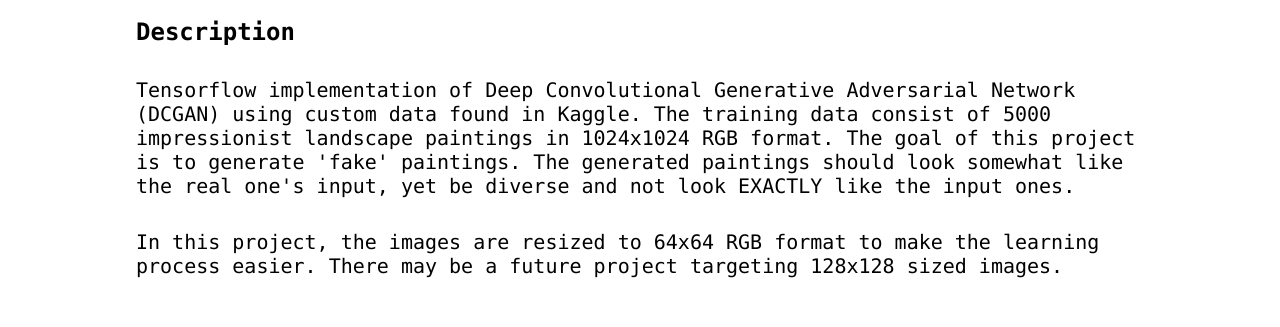
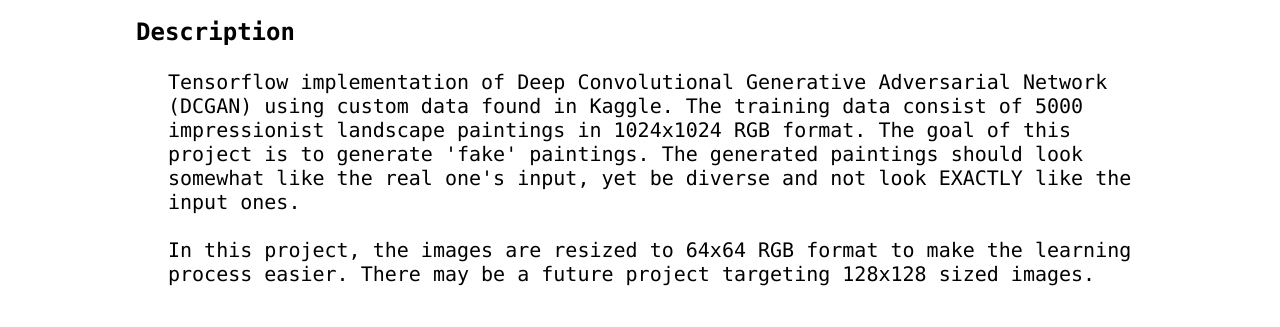
Before and after one commit to lbh199711/Personal-website, a Vue app in the folder frontend/: page /project/DCGAN in a window 1280 px wide. Shown: the part 399-726 px from the top of the page. Built offline with nearby package versions, Linux system fonts and the light colour scheme.

Commit message:
project page text indentation, change meme

```diff
--- a/frontend/src/components/Footer.vue
+++ b/frontend/src/components/Footer.vue
@@ -9,7 +9,7 @@
             <div class="footer__links">
                 <p class="footer__contact">(604) 368-3156</p>
                 <p class="footer__contact">lbh199711@gmail.com</p>
-                <a href="https://galigio.org/2019/07/08/trained-a-neural-net/" class="footer__button" target="_blank" ><button>Funny Meme</button></a>
+                <a href="https://miro.medium.com/max/475/1*A8bKVrmA9qMhReU0U_KYzw.jpeg" class="footer__button" target="_blank" ><button>Funny Meme</button></a>
             </div>
         </div>
     </div>
--- a/frontend/src/views/ProjectPage.vue
+++ b/frontend/src/views/ProjectPage.vue
@@ -75,10 +75,10 @@
 
     .project-page-content__text,
     .project-page-content__img {
-        margin-top: 2rem;
+        margin: 1.5rem 0 0 2rem;
 
         @media screen and (max-width: $mobile-width) {
-            margin-top: 1rem;
+            margin: 1rem 0 0 1rem;
         }
     }
 
```
